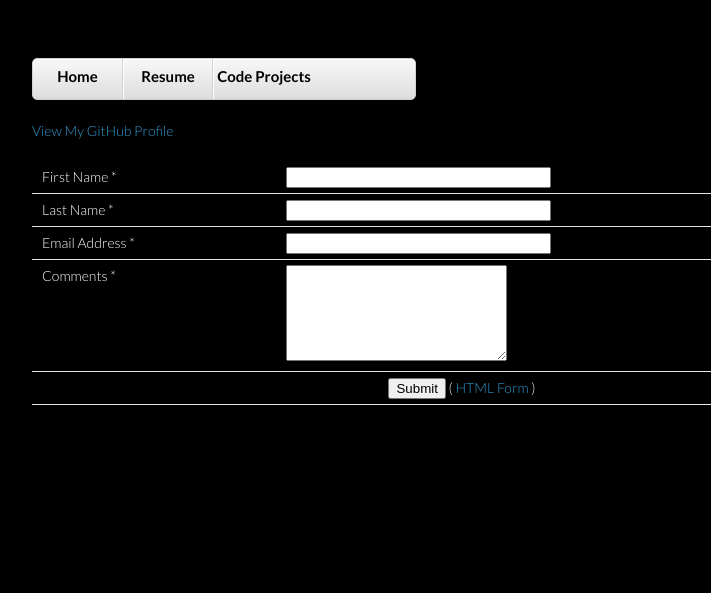
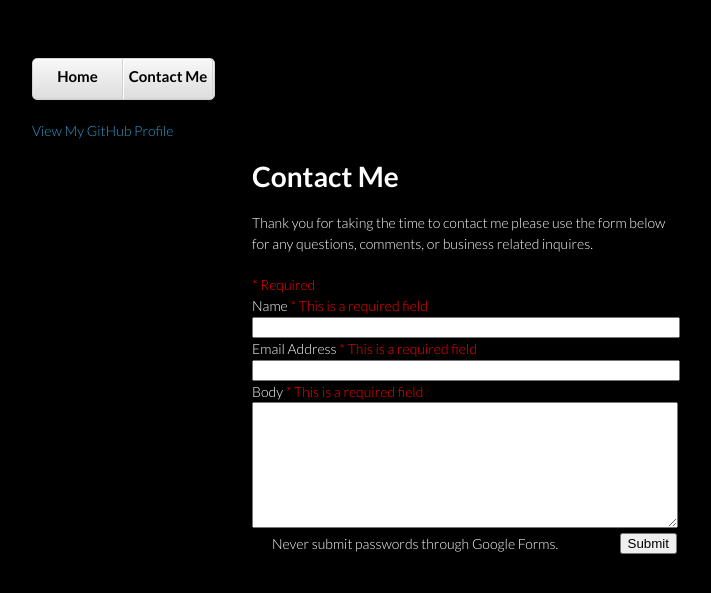
Before and after one commit to tmonck/tmonck.github.io, a Jekyll site: the page Contact.html, which Jekyll copies as it is, in a window 1280 px wide. Shown: the top 593 px of the page, without its empty margins (178-889 px from the left). Built offline with Jekyll 4.4.1, drawn with Linux system fonts in a browser that asks for light colours.

Commit message:
adding contact page and nav bar to the top

```diff
--- a/Contact.html
+++ b/Contact.html
@@ -14,56 +14,82 @@
   </head>
   <body>
     <div class="wrapper">
-      <header>
-		<ul>
-			<li><a href="http://tmonck.github.com/">Home</a></li>
-			<li><a href="test">Resume</a></li>
-			<li><a href="test">Code Projects</a></li>
-		</ul>
-		<p class="view"><a href="https://github.com/tmonck">View My GitHub Profile</a></p>
-      </header>
-	  <form name="htmlform" method="post" action="html_form_send.php">
-		<table width="450px">
-		</tr>
-		<tr>
-		 <td valign="top">
-		  <label for="first_name">First Name *</label>
-		 </td>
-		 <td valign="top">
-		  <input  type="text" name="first_name" maxlength="50" size="30">
-		 </td>
-		</tr>
+		<header>
+			<ul>
+				<li><a href="http://tmonck.github.com/">Home</a></li>
+				<!--<li><a href="test">Resume</a></li>
+				<li><a href="test">Code Projects</a></li>-->
+				<li><a href="http://tmonck.github.com/Contact">Contact Me</a></li>
+			</ul>
 
-		<tr>
-		 <td valign="top"">
-		  <label for="last_name">Last Name *</label>
-		 </td>
-		 <td valign="top">
-		  <input  type="text" name="last_name" maxlength="50" size="30">
-		 </td>
-		</tr>
-		<tr>
-		 <td valign="top">
-		  <label for="email">Email Address *</label>
-		 </td>
-		 <td valign="top">
-		  <input  type="text" name="email" maxlength="80" size="30">
-		 </td>
+			<p class="view"><a href="https://github.com/tmonck">View My GitHub Profile</a></p>
+		</header>
 
-		</tr>
-		<tr>
-		 <td valign="top">
-		  <label for="comments">Comments *</label>
-		 </td>
-		 <td valign="top">
-		  <textarea  name="comments" maxlength="1000" cols="25" rows="6"></textarea>
-		 </td>
+		<div class="ss-form-container">
+			<div class="ss-top-of-page">
+				<div class="ss-form-heading">
+					<h1 class="ss-form-title" dir="ltr">Contact Me</h1>
+					<p> Thank you for taking the time to contact me please use the form below for any questions, comments, or business related inquires.</p>
+					<hr class="ss-email-break" style="display:none;">
+					<div class="ss-required-asterisk">* Required</div>
+				</div>
+			</div>
+		<form action="https://docs.google.com/forms/d/1OmDrRvXT73eTOfGDb--xkoqwBrT-OAJEG_V4gVDfQ1I/formResponse" method="POST" id="ss-form" target="_self" onsubmit="">
+			<ol>
+				<div class="ss-form-question errorbox-good">
+					<div dir="ltr" class="ss-item ss-item-required ss-text">
+						<div class="ss-form-entry">
+							<label aria-hidden="true" class="ss-q-item-label aria-todo" for="entry_1247959841">
+								<div class="ss-q-title">Name
+									<label for="itemView.getDomIdToLabel()" aria-label="(Required field)"></label>
+									<span class="ss-required-asterisk">* This is a required field</span>
+								</div>
+								<div class="ss-q-help ss-secondary-text" dir="ltr"></div>
+							</label>
+							<input type="text" name="entry.1247959841" value="" class="ss-q-short" id="entry_1247959841" dir="auto" aria-label="Name  " aria-required="true" required="" title="">
+							<div class="error-message"></div>
+						</div>
+					</div>
+				</div>
+				<div class="ss-form-question errorbox-good">
+					<div dir="ltr" class="ss-item ss-item-required ss-text">
+						<div class="ss-form-entry">
+							<label aria-hidden="true" class="ss-q-item-label aria-todo" for="entry_1146580956">
+								<div class="ss-q-title">Email Address
+									<label for="itemView.getDomIdToLabel()" aria-label="(Required field)"></label>
+									<span class="ss-required-asterisk">* This is a required field</span>
+								</div>
+								<div class="ss-q-help ss-secondary-text" dir="ltr"></div>
+							</label>
+							<input type="text" name="entry.1146580956" value="" class="ss-q-short" id="entry_1146580956" dir="auto" aria-label="Email Address  " aria-required="true" required="" title="" width="860">
+							<div class="error-message"></div>
+						</div>
+					</div>
+				</div>
+				<div class="ss-form-question errorbox-good">
+						<div dir="ltr" class="ss-item ss-item-required ss-paragraph-text">
+							<div class="ss-form-entry">
+								<label aria-hidden="true" class="ss-q-item-label aria-todo" for="entry_1876744031">
+									<div class="ss-q-title">Body
+										<label for="itemView.getDomIdToLabel()" aria-label="(Required field)"></label>
+										<span class="ss-required-asterisk">* This is a required field</span>
+									</div>
+									<div class="ss-q-help ss-secondary-text" dir="ltr"></div>
+								</label>
+								<textarea name="entry.1876744031" rows="8" cols="0" class="ss-q-long" id="entry_1876744031" dir="auto" aria-label="Body  " aria-required="true" required=""></textarea>
+								<div class="error-message"></div>
+							</div>
+						</div>
+					</div>
+				<input type="hidden" name="draftResponse" value="[,,&quot;2965168582638799902&quot;]">
+				<input type="hidden" name="pageHistory" value="0">
+				<input type="hidden" name="fbzx" value="2965168582638799902">
 
-		</tr>
-		<tr>
-		 <td colspan="2" style="text-align:center">
-		  <input type="submit" value="Submit">   ( <a href="http://www.freecontactform.com/html_form.php">HTML Form</a> )
-		 </td>
-		</tr>
-		</table>
+				<div class="ss-item ss-navigate">
+					<input type="submit" name="submit" value="Submit" id="ss-submit">
+					<div class="ss-secondary-text">Never submit passwords through Google Forms.</div>
+				</div>
+			</ol>
 		</form>
+	</div>
+	 <!--<iframe src="https://docs.google.com/forms/d/1OmDrRvXT73eTOfGDb--xkoqwBrT-OAJEG_V4gVDfQ1I/viewform?embedded=true" width="860" height="594" frameborder="0" marginheight="0" marginwidth="0">Loading...</iframe>-->
--- a/stylesheets/styles.css
+++ b/stylesheets/styles.css
@@ -120,7 +120,7 @@ header ul {
   border-radius:5px;
   border:1px solid #d2d2d2;
   box-shadow:inset #fff 0 1px 0, inset rgba(0,0,0,0.03) 0 -1px 0;
-  width:382px;
+  width:181px;
 }
 
 header li {
@@ -166,6 +166,34 @@ header ul a strong {
   font-size:14px;
   display:block;
   color:#222;
+}
+
+form ol div {
+  margin-left: -10px;
+}
+
+.ss-form-container{color: #FFF;
+  margin-left: auto;
+  margin-right: auto;
+  width: 420px;
+}
+
+.ss-q-short {
+  margin-left: -10px;
+  width:420px;
+}
+
+.ss-q-long{
+  margin-left: -10px;
+  width:420px;
+}
+.ss-required-asterisk{
+  color:red;
+}
+
+#ss-submit{
+float:right;
+margin-right: -5px;
 }
 
 section {
```
Also changed, not shown: index.html (+6 -8 lines).
